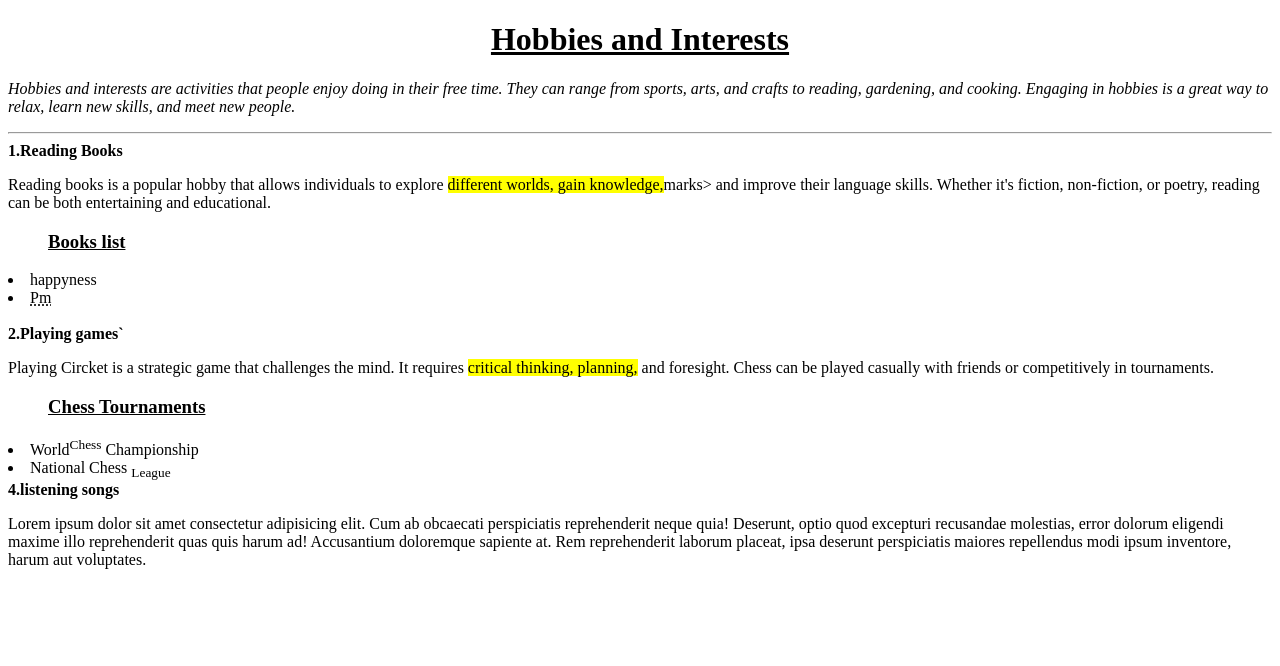
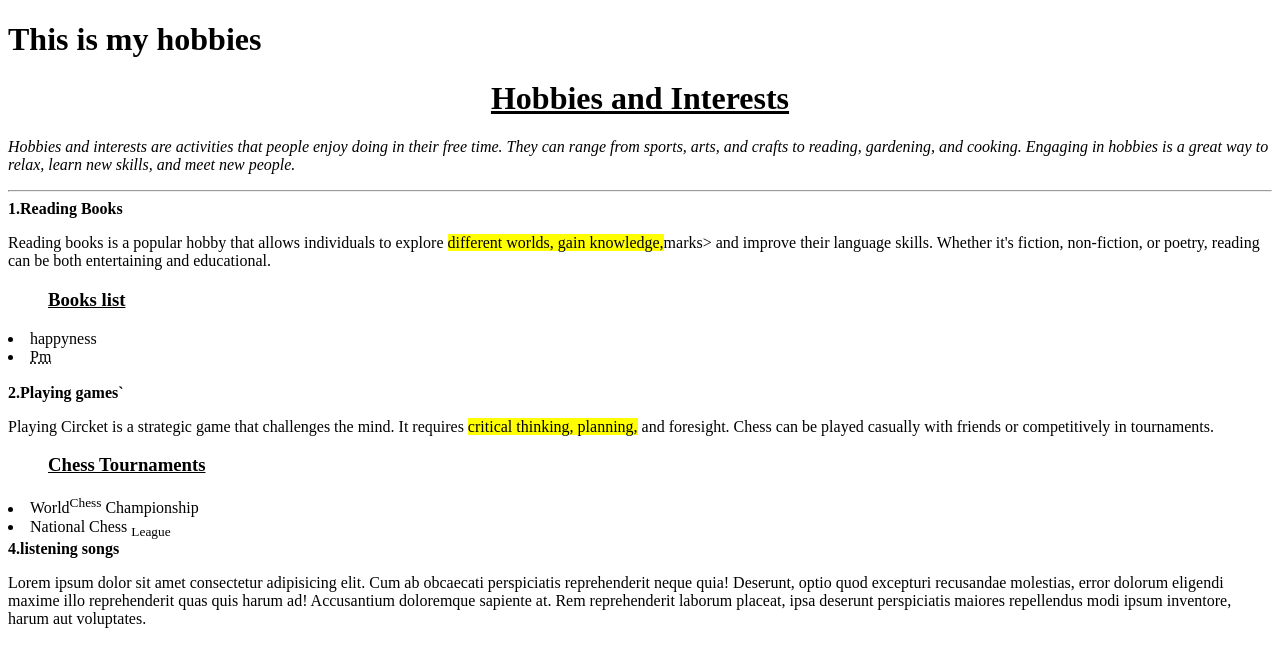
Before and after one commit to shannu1653/project1, a plain HTML site: page index.html in a window 1280 px wide. Drawn offline with Linux system fonts and the light colour scheme.

Commit message:
this is hobbies part

```diff
--- a/index.html
+++ b/index.html
@@ -9,12 +9,15 @@
 </head>
 
 <body>
+    <h1>This is my hobbies</h1>
     <center><ins>
             <h1>Hobbies and Interests</h1>
         </ins></center>
     <p><em>Hobbies and interests are activities that people enjoy doing in their free time. They can range from sports,
             arts, and crafts to reading, gardening, and cooking. Engaging in hobbies is a great way to relax, learn new
             skills, and meet new people.</p>
+
+
     </em>
     <hr>
     <strong>1.Reading Books</strong>
```
